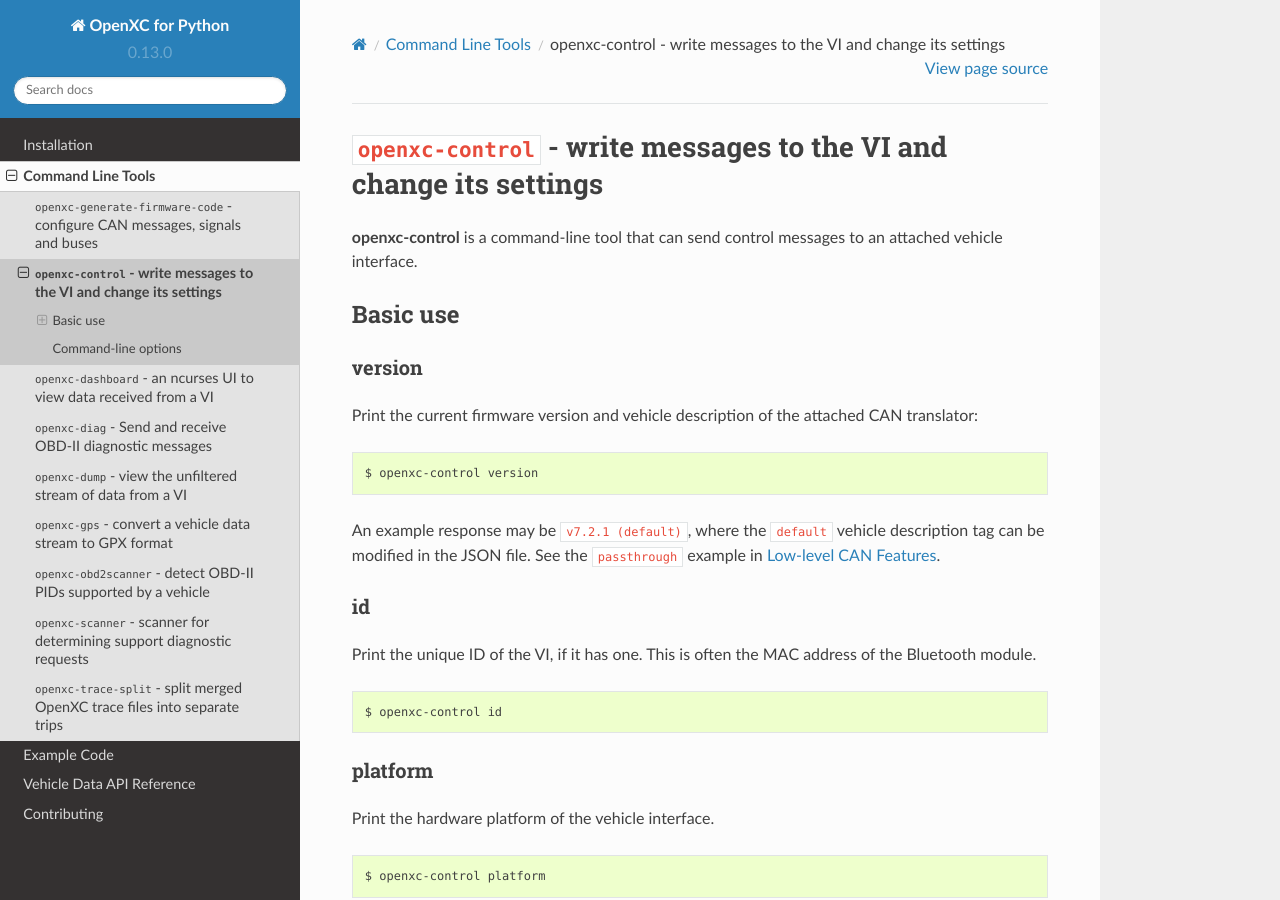
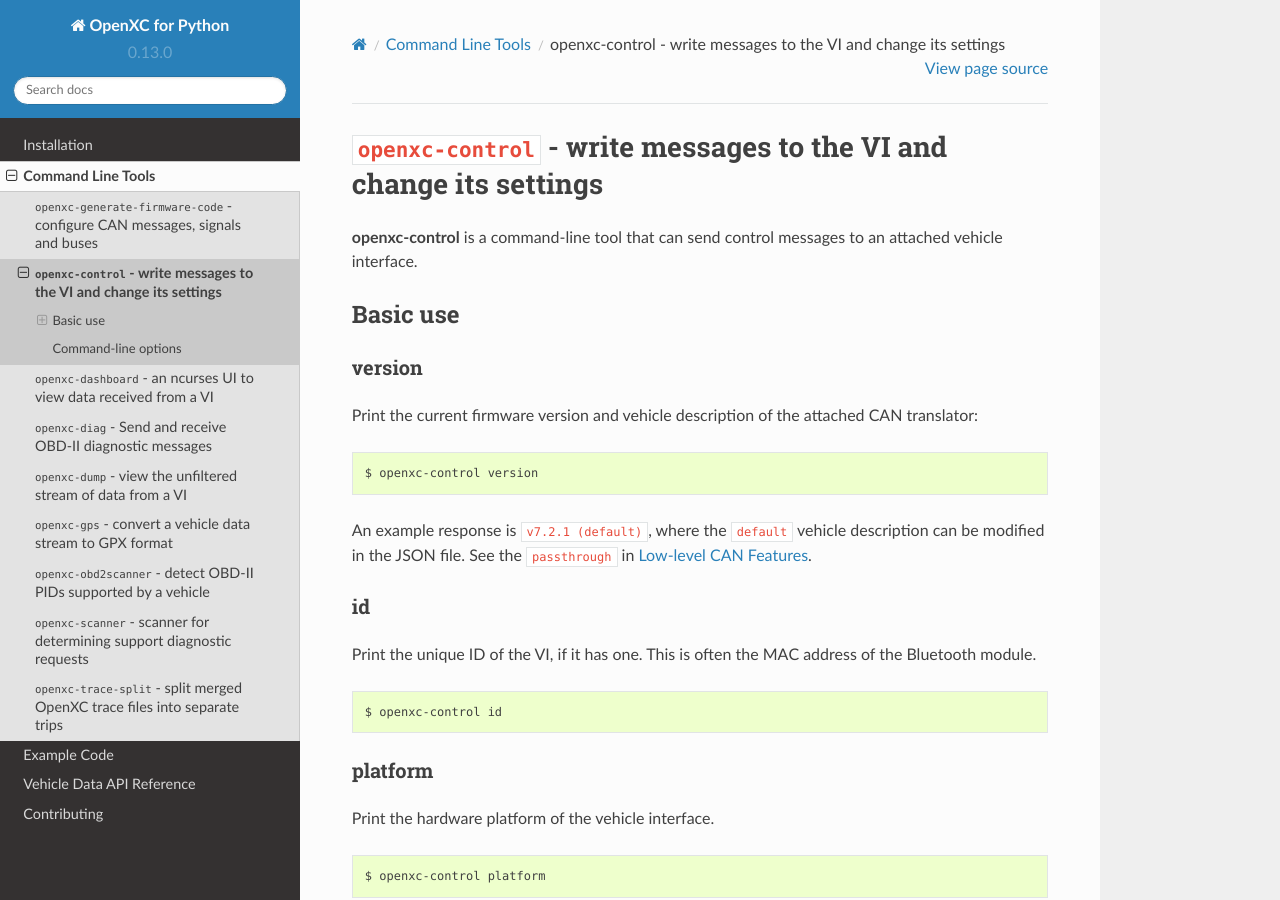
Before and after one commit to openxc/openxc-python, a Sphinx documentation site: the page built from docs/tools/control.rst, in a window 1280 px wide and 900 px high. Built offline with Sphinx 7.4.7 and the Read the Docs theme 2.0.0, drawn with Linux system fonts in a browser that asks for light colours.

```diff
--- a/docs/tools/control.rst
+++ b/docs/tools/control.rst
@@ -19,7 +19,8 @@
 
     $ openxc-control version
 
-An example response may be ``v7.2.1 (default)``, where the ``default`` vehicle description tag can be modified in the JSON file. See the ``passthrough`` example in `Low-level CAN Features <http://vi-firmware.openxcplatform.com/en/master/advanced/lowlevel.html>`_.
+An example response is ``v7.2.1 (default)``, where the ``default`` vehicle description can be modified in the JSON file.
+See the ``passthrough`` in `Low-level CAN Features <http://vi-firmware.openxcplatform.com/en/master/advanced/lowlevel.html>`_.
 
 ---
 id
```
